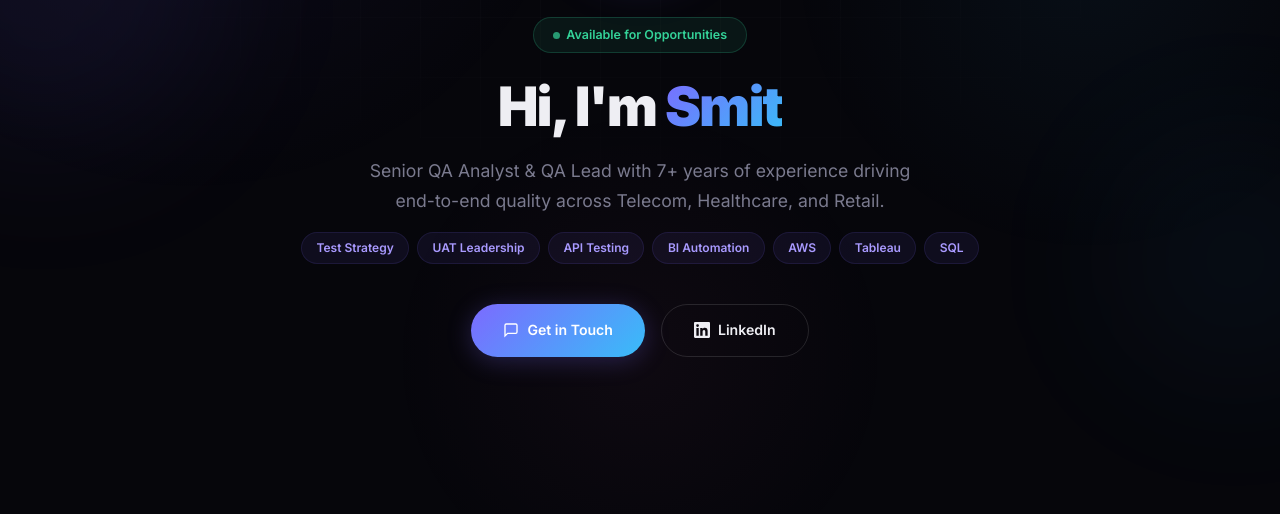
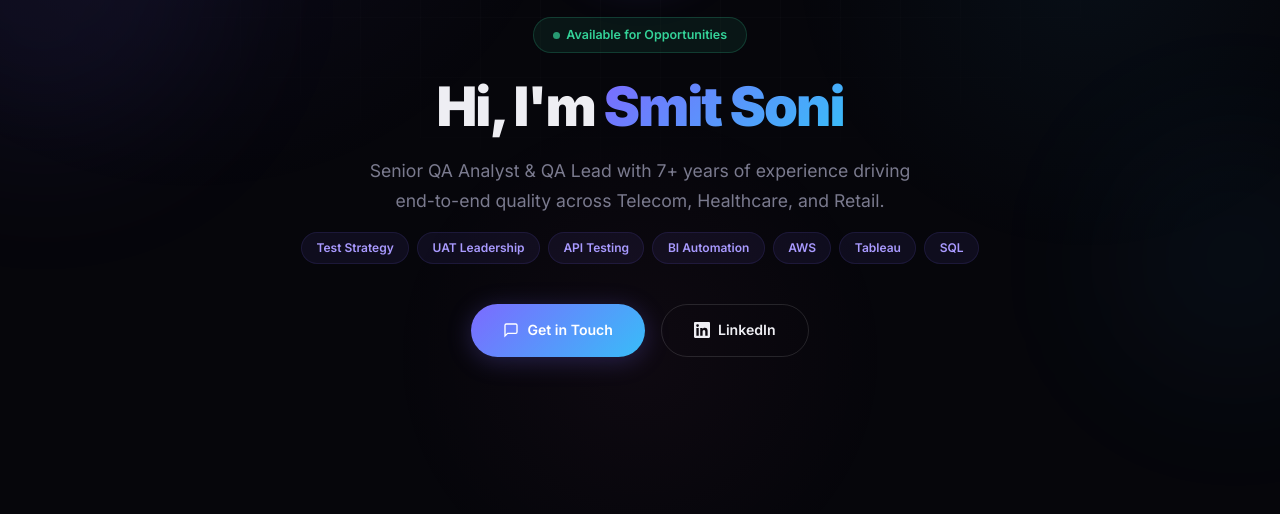
Before and after one commit to smitsoni4991-code/smits-portfolio, a plain HTML site: page index.html in a window 1280 px wide. Shown: the part 283-797 px from the top of the page. Drawn offline with Linux system fonts and the light colour scheme.

Commit message:
second commit

```diff
--- a/index.html
+++ b/index.html
@@ -42,7 +42,7 @@
       <div class="hero-badge fade-up delay-1">
         <span class="pulse"></span> Available for Opportunities
       </div>
-      <h1 class="fade-up delay-1">Hi, I'm <span class="gradient-text">Smit </span></h1>
+      <h1 class="fade-up delay-1">Hi, I'm <span class="gradient-text">Smit Soni </span></h1>
       <p class="hero-subtitle fade-up delay-2">Senior QA Analyst & QA Lead with 7+ years of experience driving
         end-to-end quality across Telecom, Healthcare, and Retail.</p>
       <div class="hero-tags fade-up delay-2">
```
Also changed, not shown: profile.png.
